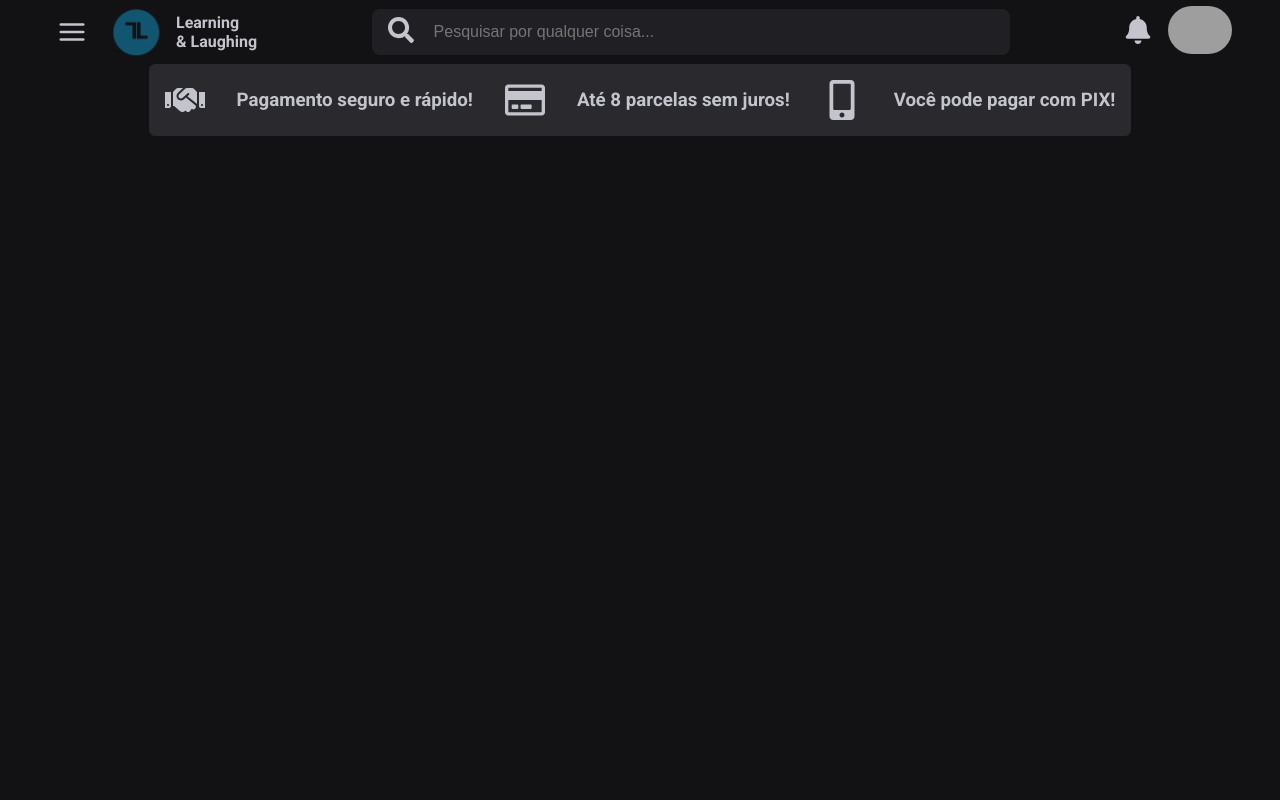
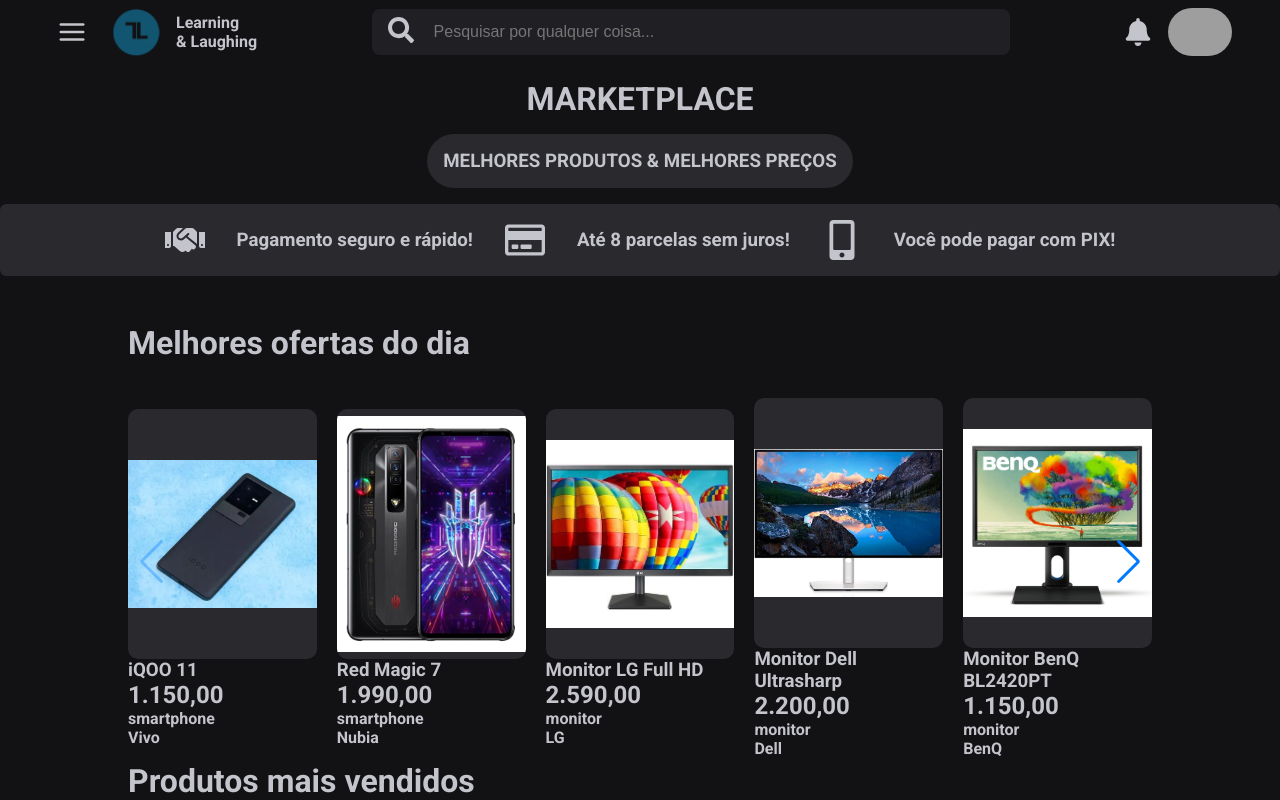
Before and after one commit to cristianoprogramador/learningAndLaughing, a React (Vite) app in the folder web/: page /Home in a window 1280 px wide. Both pictures are taken after a click on the element "Supermercado". Shown: the top 800 px of the page. Built offline with nearby package versions, Linux system fonts and the light colour scheme; grey boxes are pictures that could not be loaded.

Commit message:
Finalizado o Swiper e arrumado o layout

```diff
--- a/web/package.json
+++ b/web/package.json
@@ -14,9 +14,11 @@
     "react-icons": "^4.7.1",
     "react-modal": "^3.16.1",
     "react-router-dom": "^6.8.1",
-    "styled-components": "^5.3.6"
+    "styled-components": "^5.3.6",
+    "swiper": "^9.0.5"
   },
   "devDependencies": {
+    "@types/node": "^18.13.0",
     "@types/react": "^18.0.27",
     "@types/react-dom": "^18.0.10",
     "@types/react-modal": "^3.13.1",
--- a/web/src/components/Header/styles.ts
+++ b/web/src/components/Header/styles.ts
@@ -4,6 +4,7 @@
   display: flex;
   flex-direction: row;
   justify-content: space-between;
+  align-items: center;
   margin: 0 3rem;
 `;
 
@@ -12,6 +13,9 @@
   height: 3em;
   width: 3em;
   border-radius: 30px;
+  align-items: center;
+  justify-content: center;
+
   align-self: center;
   cursor: pointer;
 
@@ -25,15 +29,19 @@
 export const LeftSide = styled.div`
   display: flex;
   flex-direction: row;
+  align-items: center;
 `;
 
 export const LogoView = styled.div`
   display: flex;
   flex-direction: row;
+  align-items: center;
 `;
 
 export const ImageLogo = styled.img`
   height: 4em;
+  justify-content: center;
+  align-items: center;
 `;
 
 export const Center = styled.div``;
@@ -51,4 +59,8 @@
 
 export const ButtonProfile = styled.div`
   cursor: pointer;
+  display: flex;
+
+  align-items: center;
+  justify-content: center;
 `;
--- a/web/src/pages/Home/index.tsx
+++ b/web/src/pages/Home/index.tsx
@@ -3,6 +3,7 @@
   Container,
   ImageContainer,
   OptionContainer,
+  SelectionContainer,
   TitleSelection,
 } from "./styles";
 import SuperMarketImage from "../../assets/images/supermarket.jpg";
@@ -22,7 +23,7 @@
       <Header />
       <TitleSelection>
         {optionSelected === "0" ? (
-          <>
+          <SelectionContainer>
             <h1>Selecione o tipo de Conteúdo:</h1>
             <ImageContainer>
               <OptionContainer onClick={() => handleSelection("super")}>
@@ -34,7 +35,7 @@
                 <h3>Videos de Cursos</h3>
               </OptionContainer>
             </ImageContainer>
-          </>
+          </SelectionContainer>
         ) : (
           <SuperMarket />
         )}
--- a/web/src/pages/Home/styles.ts
+++ b/web/src/pages/Home/styles.ts
@@ -1,16 +1,30 @@
 import styled from "styled-components";
 
-export const Container = styled.div``;
+export const Container = styled.div`
+  display: flex;
+  flex-direction: column;
+`;
 
 export const TitleSelection = styled.div`
   display: flex;
+  flex-direction: column;
+  width: 100%;
+`;
+
+export const SelectionContainer = styled.div`
+  display: flex;
+  flex-direction: column;
   height: calc(100vh - 4rem);
+  justify-content: center;
+  align-items: center;
 `;
 
 export const ImageContainer = styled.div`
   display: flex;
   flex-direction: row;
-  flex-wrap: wrap;
+
+  justify-content: center;
+  align-items: center;
 
   gap: 50px;
 
@@ -26,6 +40,10 @@
 
 export const OptionContainer = styled.div`
   display: flex;
+  flex-direction: column;
+  justify-content: center;
+  align-items: center;
+
   gap: 20px;
 
   h3 {
--- a/web/src/pages/SignIn_Good1/styles.ts
+++ b/web/src/pages/SignIn_Good1/styles.ts
@@ -2,6 +2,10 @@
 
 export const Container = styled.main`
   display: flex;
+  flex-direction: column;
+  justify-content: center;
+  align-items: center;
+
   height: 100vh;
   background-image: linear-gradient(
     to right top,
@@ -51,6 +55,8 @@
   border-radius: 0.5rem;
   padding: 0.5rem 2rem 0.5rem 0.5rem;
   gap: 1rem;
+  justify-content: center;
+  align-items: center;
 `;
 
 export const PasswordView = styled.div`
@@ -61,6 +67,8 @@
   border-radius: 0.5rem;
   padding: 0.5rem 2rem 0.5rem 0.5rem;
   gap: 1rem;
+  justify-content: center;
+  align-items: center;
 `;
 
 export const ButtonView = styled.div`
--- a/web/src/pages/Supermarket/index.tsx
+++ b/web/src/pages/Supermarket/index.tsx
@@ -2,27 +2,44 @@
   BestSellers,
   Categories,
   Container,
+  ContainerDailyOffers,
   DailyOffers,
   GeneralInfo,
   InfoAndIcon,
+  LowText,
+  SectionTitle,
+  Title,
 } from "./styles";
 
 import { FaHandshake, FaRegCreditCard, FaMobileAlt } from "react-icons/fa";
-import { useCallback, useEffect, useState } from "react";
 import { products } from "../../services/productsData.js";
 
+import { Navigation, Pagination, Scrollbar, A11y } from "swiper";
+
+import { Swiper, SwiperSlide } from "swiper/react";
+
+// Import Swiper styles
+import "swiper/css";
+import "swiper/css/navigation";
+import "swiper/css/pagination";
+import "swiper/css/scrollbar";
+
 export function SuperMarket() {
-  const produtosMapeados = products.map((produto) => {
-    return {
-      name: produto.name,
-      price: produto.price,
-    };
-  });
+  const dailyOfferProducts = products.filter(
+    (product) => product.special === "dailyoffer"
+  );
 
-  console.log(produtosMapeados);
+  const bestSellersProducts = products.filter(
+    (product) => product.special === "bestsellers"
+  );
+
+  console.log(dailyOfferProducts);
+  console.log(products);
 
   return (
     <Container>
+      <Title>MARKETPLACE</Title>
+      <LowText>MELHORES PRODUTOS & MELHORES PREÇOS</LowText>
       <GeneralInfo>
         <InfoAndIcon>
           <FaHandshake size={40} />
@@ -38,14 +55,58 @@
         </InfoAndIcon>
       </GeneralInfo>
 
-      <DailyOffers>
-        {/*
-        {
-          produtosMapeados.map()
-        } */}
-      </DailyOffers>
+      <SectionTitle>Melhores ofertas do dia</SectionTitle>
+      <Swiper
+        style={{
+          height: "400px",
+          width: "80%",
+        }}
+        modules={[Navigation, Pagination]}
+        spaceBetween={20}
+        slidesPerView={5}
+        navigation
+        onSwiper={(swiper) => console.log(swiper)}
+        onSlideChange={() => console.log("slide change")}
+      >
+        {dailyOfferProducts.map((product, index) => {
+          return (
+            <ContainerDailyOffers key={product.id}>
+              <img src={product.image} alt="" />
+              <h3>{product.name}</h3>
+              <h2>{product.price}</h2>
+              <h4>{product.type}</h4>
+              <h4>{product.brand}</h4>
+            </ContainerDailyOffers>
+          );
+        })}
+      </Swiper>
 
-      <BestSellers></BestSellers>
+      <SectionTitle>Produtos mais vendidos</SectionTitle>
+
+      <Swiper
+        style={{
+          height: "430px",
+          width: "80%",
+        }}
+        modules={[Navigation, Pagination]}
+        spaceBetween={20}
+        slidesPerView={5}
+        navigation
+        onSwiper={(swiper) => console.log(swiper)}
+        onSlideChange={() => console.log("slide change")}
+      >
+        {bestSellersProducts.map((product, index) => {
+          return (
+            <BestSellers key={product.id}>
+              <img src={product.image} alt="" />
+              <h3>{product.name}</h3>
+              <h2>{product.price}</h2>
+              <h4>{product.type}</h4>
+              <h4>{product.brand}</h4>
+            </BestSellers>
+          );
+        })}
+      </Swiper>
       <Categories></Categories>
     </Container>
   );
--- a/web/src/pages/Supermarket/styles.ts
+++ b/web/src/pages/Supermarket/styles.ts
@@ -1,27 +1,113 @@
 import styled from "styled-components";
+import { Swiper, SwiperSlide } from "swiper/react";
 
 export const Container = styled.main`
-  flex: 1;
   display: flex;
-  justify-content: flex-start;
-  align-items: flex-start;
+  flex-direction: column;
+`;
+
+export const Title = styled.h1`
+  justify-content: center;
+  align-items: center;
+  align-self: center;
+  margin-top: 1rem;
+`;
+
+export const LowText = styled.h3`
+  justify-content: center;
+  align-items: center;
+  align-self: center;
+  margin-top: 1rem;
+  padding: 1rem;
+  background-color: ${(props) => props.theme["gray-700"]};
+  border-radius: 40px;
+`;
+
+export const SectionTitle = styled.h1`
+  justify-content: center;
+  align-items: center;
+  align-self: center;
+  width: 80%;
 `;
 
 export const GeneralInfo = styled.main`
   background-color: ${(props) => props.theme["gray-700"]};
   border-radius: 0.4rem;
+  margin-top: 1rem;
+  margin-bottom: 3rem;
   display: flex;
   flex-direction: row;
+  justify-content: center;
+  align-items: center;
+  align-self: center;
+  width: 80rem;
 `;
+
 export const InfoAndIcon = styled.main`
   display: flex;
   flex-direction: row;
+  align-items: center;
   gap: 2rem;
   padding: 1rem;
 `;
 
-export const DailyOffers = styled.main``;
+export const DailyOffers = styled.div`
+  display: flex;
+  flex-direction: row;
+`;
 
-export const BestSellers = styled.main``;
+export const ContainerDailyOffers = styled(SwiperSlide)`
+  display: flex;
+  justify-content: center;
+  flex-direction: column;
+  margin-top: 1rem;
 
-export const Categories = styled.main``;
+  img {
+    align-self: center;
+    height: 250px;
+    width: 100%;
+    object-fit: contain;
+    border-radius: 10px;
+    cursor: pointer;
+    background-color: ${(props) => props.theme["gray-700"]};
+  }
+
+  h2 {
+    justify-content: flex-start;
+    align-items: flex-start;
+    align-self: flex-start;
+  }
+
+  h3 {
+    text-align: left;
+  }
+`;
+
+export const BestSellers = styled(SwiperSlide)`
+  display: flex;
+  justify-content: center;
+  flex-direction: column;
+  margin-top: 1rem;
+
+  img {
+    align-self: center;
+    height: 250px;
+    width: 100%;
+    object-fit: contain;
+    border-radius: 10px;
+    cursor: pointer;
+    background-color: ${(props) => props.theme["gray-700"]};
+  }
+
+  h2 {
+    justify-content: flex-start;
+    align-items: flex-start;
+    align-self: flex-start;
+  }
+
+  h3 {
+    text-align: left;
+  }
+`;
+
+export const Categories = styled.div``;
--- a/web/src/styles/global.ts
+++ b/web/src/styles/global.ts
@@ -4,10 +4,6 @@
 * {
   margin: 0;
   padding: 0;
-  box-sizing: border-box;
-  flex-direction: column;
-  align-items: center;
-  justify-content: center;
 }
 
 :focus {
```
Also changed, not shown: web/src/@types/index.d.ts (added, +9 -0 lines), web/src/services/productsData.js (+43 -24 lines), 1 other file (tests, documents, lock files or other folders).
